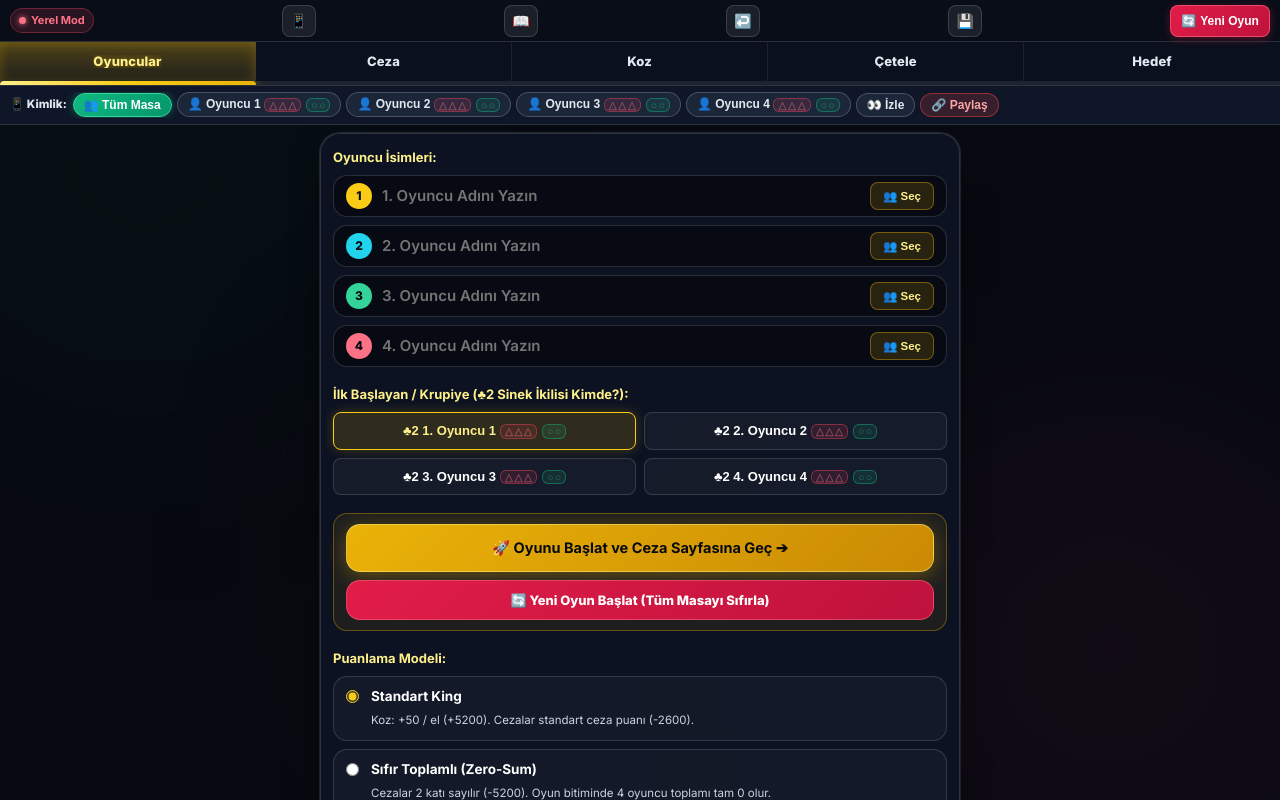
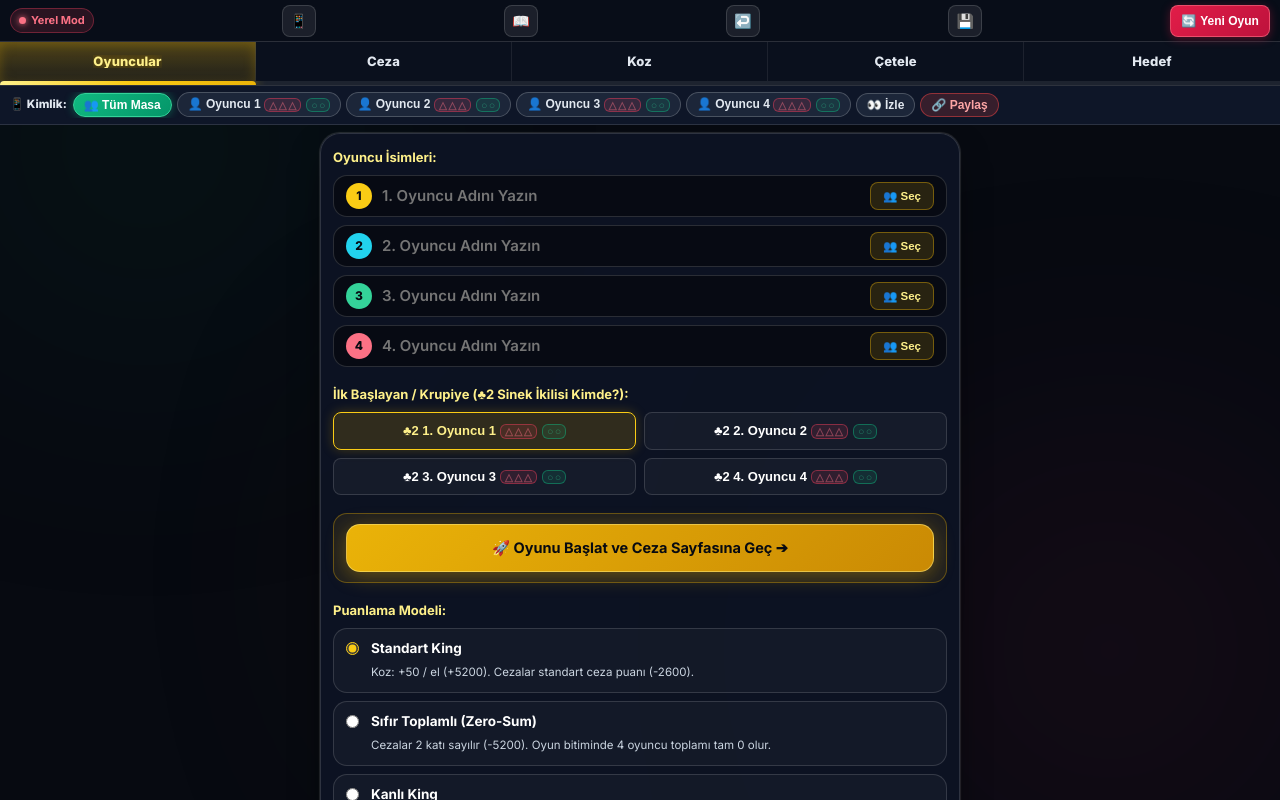
Before and after one commit to selimbayanoglu-beep/king-puan-ve-ceza-hesaplama, a website: page index.html in a window 1280 px wide. Drawn offline with Linux system fonts and the light colour scheme; no server answers.

Commit message:
fix: remove accident-prone reset button from setup screen

```diff
--- a/index.html
+++ b/index.html
@@ -121,13 +121,10 @@
             </div>
           </div>
 
-          <!-- Hızlı Başlatma & Yeni Oyun Çubuğu -->
+          <!-- Hızlı Başlatma Çubuğu -->
           <div class="setup-quick-start-bar">
             <button type="button" class="btn btn-primary btn-hero" id="btnStartGameTop">
               <span id="btnStartGameTopText">🚀 Oyunu Başlat ve Ceza Sayfasına Geç ➔</span>
-            </button>
-            <button type="button" class="btn btn-danger btn-reset-setup" id="btnResetOnSetup">
-              🔄 Yeni Oyun Başlat (Tüm Masayı Sıfırla)
             </button>
           </div>
 
```
